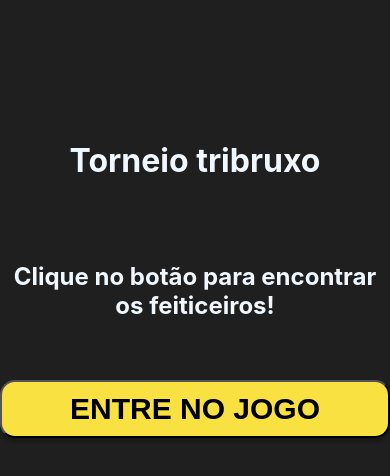
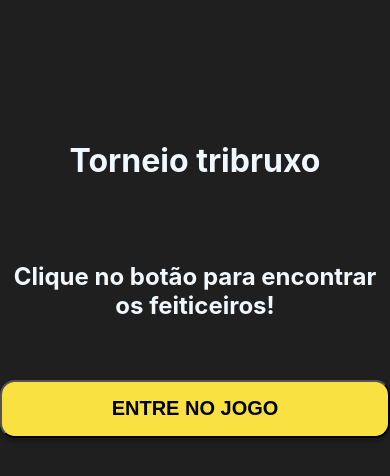
Before and after one commit to hirtonsantos/tournament-tribruxo-api, a React (Create React App) app: page / in a window 390 px wide. Shown: the top 476 px of the page. Built offline with nearby package versions, Linux system fonts and the light colour scheme; no server answers.

Commit message:
add responsividade

```diff
--- a/src/CharCard/index.js
+++ b/src/CharCard/index.js
@@ -32,7 +32,7 @@ function CharCard ({setStudents, characterList, students, pagePrivate, setPagePr
             <div className="card">
                 <Characters students={students} pagePrivate={pagePrivate} setPagePrivate={setPagePrivate}/>
             </div>
-            <div>
+            <div className="div-button">
                 <button onClick={random}> Clique aqui </button>
             </div>
         </div>
--- a/src/CharCard/style.css
+++ b/src/CharCard/style.css
@@ -27,7 +27,7 @@ button{
     border-radius: 15px;
 
     font-weight: 600;
-    font-size: 30px;
+    font-size: 20px;
     line-height: 41px;
 }
 
--- a/src/Characters/style.css
+++ b/src/Characters/style.css
@@ -39,11 +39,13 @@ h3, h4 {
 @media screen and (max-width:900px) {
     .personagem{
         margin: 0px;
-        width: 30%;
+        width: 70%;
     }
     .characteres{
         justify-content: space-evenly;
+        align-items: center;
         width: 100%;
+        flex-direction: column;
     }
 
     button{
```
